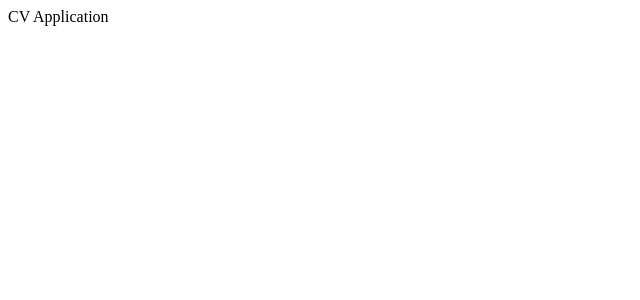
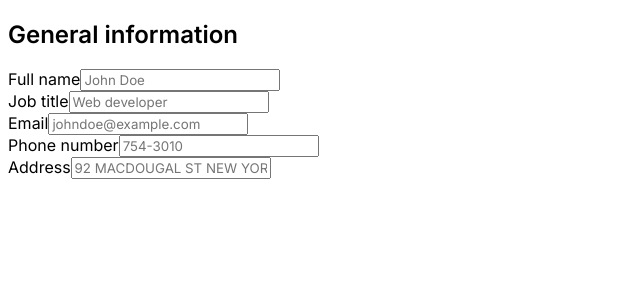
Before and after one commit to nelrnd/react-cv-application, a React (Create React App) app: page / in a window 1280 px wide. Shown: the top 300 px of the page, without its empty margins (0-640 px from the left). Built offline with nearby package versions, Linux system fonts and the light colour scheme.

Commit message:
Create styles file and set app typeface

```diff
--- a/src/App.js
+++ b/src/App.js
@@ -1,8 +1,13 @@
 import React, { Component } from 'react';
+import FormGeneralSection from './components/FormGeneralSection';
 
 class App extends Component {
   render() {
-    return <div>CV Application</div>;
+    return (
+      <div>
+        <FormGeneralSection />
+      </div>
+    );
   }
 }
 
--- a/src/index.js
+++ b/src/index.js
@@ -1,6 +1,7 @@
 import React from 'react';
 import ReactDOM from 'react-dom/client';
 import App from './App';
+import './styles.css';
 
 const root = ReactDOM.createRoot(document.getElementById('root'));
 root.render(
--- /dev/null
+++ b/src/styles.css
@@ -0,0 +1,5 @@
+@import url('https://fonts.googleapis.com/css2?family=Inter:wght@400;600&display=swap');
+
+* {
+  font-family: 'Inter', Arial, sans-serif;
+}
```
